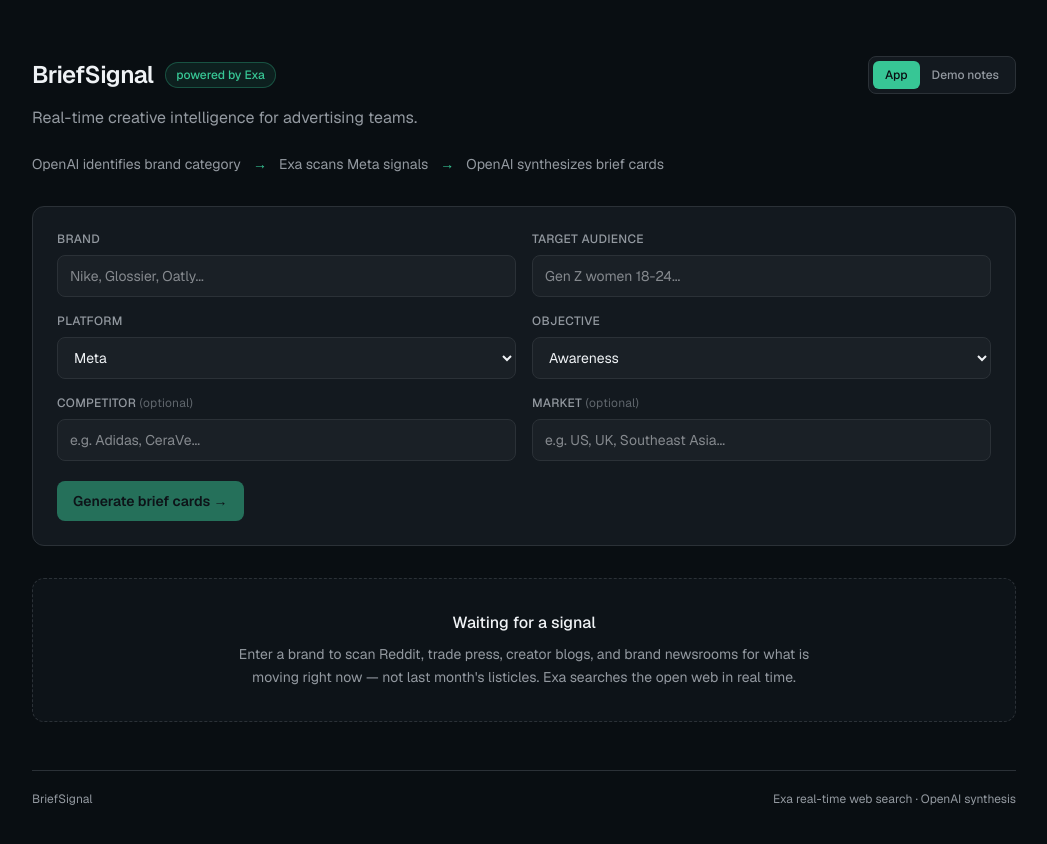
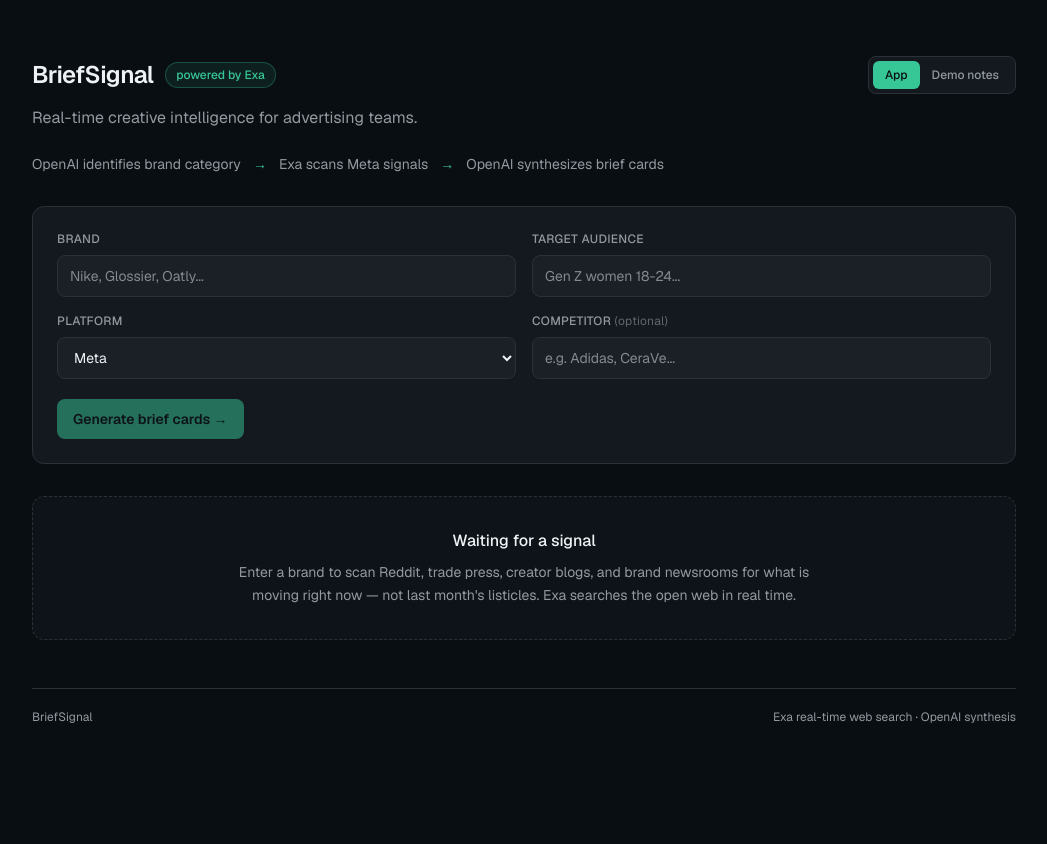
Before and after one commit to amanbangad/BriefSignal, a Next.js app: page / in a window 1280 px wide. Shown: the top 844 px of the page, without its empty margins (116-1163 px from the left). After the commit the page ends 800 px from the top, so only its background shows below. Built offline with nearby package versions, Linux system fonts and the light colour scheme.

Commit message:
refactor: remove objective and market from API request and UI
Co-authored-by: Aman <13249886+amanbangad@users.noreply.github.com>

```diff
--- a/app/api/generate/route.ts
+++ b/app/api/generate/route.ts
@@ -45,16 +45,6 @@
     .length(3),
 })
 
-const OBJECTIVE_GUIDANCE: Record<string, string> = {
-  Awareness:
-    "prioritize emotional resonance and brand recall over CTA. Hook should stop the scroll.",
-  Consideration:
-    "prioritize education and social proof. Hook should create curiosity or answer a question.",
-  Conversion:
-    "prioritize urgency and direct response. Hook should create immediate desire to act.",
-  Retention:
-    "prioritize community and loyalty. Hook should make existing customers feel seen.",
-}
 
 function buildContext(signals: ExaSignal[]): string {
   if (signals.length === 0) return ""
@@ -75,12 +65,10 @@
     brand?: string
     audience?: string
     platform?: string
-    objective?: string
     competitor?: string
-    market?: string
   }
 
-  const { brand, audience, platform = "Meta", objective = "Awareness", competitor = "", market = "" } = body
+  const { brand, audience, platform = "Meta", competitor = "" } = body
 
   if (!brand || !brand.trim()) {
     return Response.json({ error: "A brand is required." }, { status: 400 })
@@ -88,8 +76,6 @@
 
   const aud = audience?.trim() || "general consumers"
   const comp = competitor.trim()
-  const mkt = market.trim()
-  const objectiveGuidance = OBJECTIVE_GUIDANCE[objective] ?? OBJECTIVE_GUIDANCE.Awareness
 
   const stream = new ReadableStream({
     async start(controller) {
@@ -121,9 +107,9 @@
             }),
           )
           const [trends, brandChatter, socialSignals] = await Promise.all([
-            searchCategoryTrends(category, platform, mkt, brand),
-            searchBrandChatter(brand, category, platform, mkt),
-            searchSocialSignals(category, platform, mkt, brand),
+            searchCategoryTrends(category, platform, undefined, brand),
+            searchBrandChatter(brand, category, platform),
+            searchSocialSignals(category, platform, undefined, brand),
           ])
           const merged = mergeSignals(mergeSignals(trends, brandChatter), socialSignals)
           // Strip articles that are primarily about the brand's own campaigns/launches.
@@ -178,8 +164,6 @@
 
 Context:
 - Platform: ${platform}
-- Campaign objective: ${objective}
-- Market: ${mkt || "Global"}
 ${comp ? `- Key competitor: ${comp}` : ""}
 
 ${
@@ -217,7 +201,6 @@
 - example_brands: 1-2 real brands with a one-sentence description of their execution. Must be verifiable — do not invent examples.
 - copy_directions: 2-3 alternative headlines or copy angles for the same signal in different tones (e.g. bold/provocative, warm/relatable, witty/ironic).
 - Vague why_now observations ("consumers want authenticity") are not acceptable.
-- Objective is ${objective}: ${objectiveGuidance}
 ${comp ? `- One card must contain a direct competitive angle against ${comp}. Name the tension clearly.` : ""}
 
 SIGNAL QUALITY GATE — apply this before writing any card:
@@ -242,9 +225,7 @@
 Category: ${category}
 Target audience: ${aud}
 Platform: ${platform}
-Objective: ${objective}
-  Market: ${mkt || "Global"}
-  ${comp ? `Competitor: ${comp}` : ""}
+${comp ? `Competitor: ${comp}` : ""}
 
 ${context ? `Live web signals from this month:\n\n${context}` : "Generate three timely brief cards for this brand and category."}`
 
@@ -261,9 +242,7 @@
             cards: output.cards,
             liveSearch,
             platform,
-            objective,
             competitor: comp,
-            market: mkt,
           }),
         )
       } catch (err) {
--- a/components/brief-signal.tsx
+++ b/components/brief-signal.tsx
@@ -92,7 +92,6 @@
 }
 
 const PLATFORMS = ["Meta", "TikTok", "YouTube Shorts", "LinkedIn", "Pinterest"] as const
-const OBJECTIVES = ["Awareness", "Consideration", "Conversion", "Retention"] as const
 
 const inputCls =
   "rounded-lg border border-border bg-input px-3 py-2.5 text-sm text-foreground outline-none transition focus:border-ring focus:ring-2 focus:ring-ring/40"
@@ -311,7 +310,6 @@
 interface ResultMeta {
   inferredCategory: string
   platform: string
-  objective: string
   liveSearch: boolean
 }
 
@@ -319,9 +317,7 @@
   const [brand, setBrand] = useState("")
   const [audience, setAudience] = useState("")
   const [platform, setPlatform] = useState<string>("Meta")
-  const [objective, setObjective] = useState<string>("Awareness")
   const [competitor, setCompetitor] = useState("")
-  const [market, setMarket] = useState("")
 
   const [activeTab, setActiveTab] = useState<"app" | "notes">("app")
   const [loading, setLoading] = useState(false)
@@ -353,7 +349,7 @@
       const res = await fetch("/api/generate", {
         method: "POST",
         headers: { "Content-Type": "application/json" },
-        body: JSON.stringify({ brand, audience, platform, objective, competitor, market }),
+        body: JSON.stringify({ brand, audience, platform, competitor }),
       })
 
       if (!res.ok || !res.body) {
@@ -400,7 +396,6 @@
             setResultMeta({
               inferredCategory: inferredCategory ?? "",
               platform: payload.platform,
-              objective: payload.objective,
               liveSearch: payload.liveSearch,
             })
             setGeneratedAt(new Date().toLocaleTimeString())
@@ -530,22 +525,6 @@
 
           <label className="flex flex-col gap-2">
             <span className="text-xs font-medium uppercase tracking-wide text-muted-foreground">
-              Objective
-            </span>
-            <select
-              className={inputCls}
-              value={objective}
-              onChange={(e) => setObjective(e.target.value)}
-            >
-              {OBJECTIVES.map((o) => (
-                <option key={o} value={o}>{o}</option>
-              ))}
-            </select>
-          </label>
-
-          {/* Row 3: Competitor + Market */}
-          <label className="flex flex-col gap-2">
-            <span className="text-xs font-medium uppercase tracking-wide text-muted-foreground">
               Competitor{" "}
               <span className="normal-case font-normal text-muted-foreground/60">(optional)</span>
             </span>
@@ -554,20 +533,6 @@
               placeholder="e.g. Adidas, CeraVe..."
               value={competitor}
               onChange={(e) => setCompetitor(e.target.value)}
-              onKeyDown={(e) => e.key === "Enter" && generate()}
-            />
-          </label>
-
-          <label className="flex flex-col gap-2">
-            <span className="text-xs font-medium uppercase tracking-wide text-muted-foreground">
-              Market{" "}
-              <span className="normal-case font-normal text-muted-foreground/60">(optional)</span>
-            </span>
-            <input
-              className={inputCls}
-              placeholder="e.g. US, UK, Southeast Asia..."
-              value={market}
-              onChange={(e) => setMarket(e.target.value)}
               onKeyDown={(e) => e.key === "Enter" && generate()}
             />
           </label>
@@ -615,14 +580,7 @@
                   </span>
                 </>
               )}
-              {resultMeta?.objective && (
-                <>
-                  <span>{"\u00b7"}</span>
-                  <span className="rounded-md border border-border bg-card px-2 py-0.5 text-xs">
-                    {resultMeta.objective}
-                  </span>
-                </>
-              )}
+
               <span>{"\u00b7"}</span>
               <span>{resultMeta?.liveSearch ? "live Exa search" : "model knowledge"}</span>
             </div>
```
